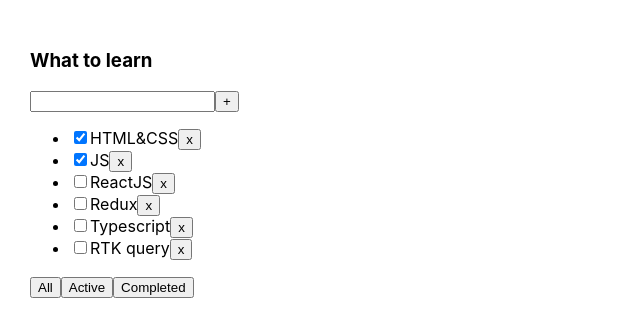
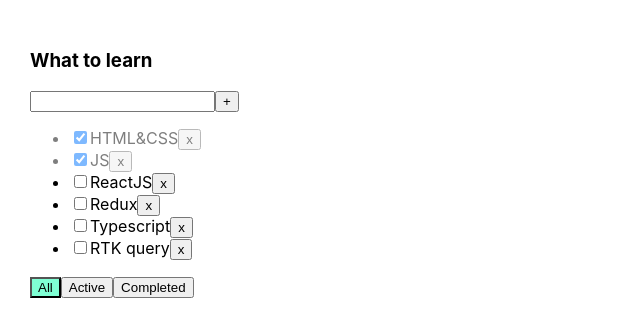
Before and after one commit to Alexander-Kurochko/sprint_1-lesson_1-React-__todolist, a React (Create React App) app: page / in a window 1280 px wide. Shown: the top 336 px of the page, without its empty margins (0-640 px from the left). Built offline with nearby package versions, Linux system fonts and the light colour scheme.

Commit message:
sprint_1-lesson_4(React) Сделали условие для правильного добавления таски, поработали со стилями

```diff
--- a/src/App.css
+++ b/src/App.css
@@ -6,3 +6,19 @@
 .App > div {
   margin-right: 50px;
 }
+
+.error {
+  border: red 1px solid
+}
+
+.error-message {
+  color: red
+}
+
+.active-filter {
+  background-color: aquamarine;
+}
+
+.id-done {
+  opacity: 0.5;
+}
--- a/src/App.tsx
+++ b/src/App.tsx
@@ -38,8 +38,12 @@ function App() {
         setTasks(newTasks)
     }
 
-    function changeFilter(value: FilterValuesType) {
-        setFilter(value)
+    function changeStatus(taskId: string, isDone: boolean) {
+        let task = tasks.find(t => t.id === taskId)
+        if (task) {
+            task.isDone = isDone
+        }
+        setTasks([...tasks])
     }
 
     let tasksForTodolist = tasks
@@ -50,6 +54,10 @@ function App() {
         tasksForTodolist = tasks.filter(t => t.isDone === false)
     }
 
+    function changeFilter(value: FilterValuesType) {
+        setFilter(value)
+    }
+
     return (
         <div className="App">
             <Todolist title="What to learn"
@@ -57,6 +65,8 @@ function App() {
                       removeTasks={removeTasks}
                       changeFilter={changeFilter}
                       addTask={addTasks}
+                      changeTasksStatus={changeStatus}
+                      filter={filter}
             />
         </div>
     )
--- a/src/component/Todolist.tsx
+++ b/src/component/Todolist.tsx
@@ -8,11 +8,14 @@ type PropsType = {
     removeTasks: (id: string) => void
     changeFilter: (value: FilterValuesType) => void
     addTask: (title: string) => void
+    changeTasksStatus: (taskId: string, isDone: boolean) => void
+    filter: FilterValuesType
 }
 
-export const Todolist = ({title, tasks, removeTasks, changeFilter, addTask}: PropsType) => {
+export const Todolist = ({title, tasks, removeTasks, changeFilter, addTask, changeTasksStatus, filter}: PropsType) => {
 
     const [newTaskTitel, setNewTaskTitel] = useState('')
+    const [error, setError] = useState <string | null> (null)
 
     const onNewTitleChangeHandler = (e: ChangeEvent<HTMLInputElement>) => {
         setNewTaskTitel(e.currentTarget.value)
@@ -20,20 +23,32 @@ export const Todolist = ({title, tasks, removeTasks, changeFilter, addTask}: Pro
 
     const onKeyDownHendler = (e: KeyboardEvent<HTMLInputElement>) => {
         /*console.log(e)*/
-        if (e.code === 'Enter' && e.shiftKey) {
+        setError(null)
+        if (e.code === 'Enter' && e.shiftKey && newTaskTitel.trim() !== '') {
             addTask(newTaskTitel)
             setNewTaskTitel('')
         }
     }
 
     const addTasks = () => {
-        addTask(newTaskTitel)
-        setNewTaskTitel('')
+        if (newTaskTitel.trim() !== '') {
+            addTask(newTaskTitel.trim())
+            setNewTaskTitel('')
+        } else {
+            setError('Title if required')
+        }
     }
 
     const onAllClickHandler = () => changeFilter('all')
     const onActiveClickHandler = () => changeFilter('active')
     const onCompletedClickHandler = () => changeFilter('completed')
+
+    const onRemoveTasksHandler = (id: string) => {
+        removeTasks(id)
+    }
+    const onChangeHandler = (taskId: string, isDone: boolean) => {
+        changeTasksStatus(taskId, isDone)
+    }
 
     return (
         <div>
@@ -41,20 +56,25 @@ export const Todolist = ({title, tasks, removeTasks, changeFilter, addTask}: Pro
             <div>
                 <input value={newTaskTitel}
                        onChange={onNewTitleChangeHandler}
-                       onKeyDown={onKeyDownHendler} />
+                       onKeyDown={onKeyDownHendler}
+                       className={error ? 'error' : ''}
+                />
                 <button onClick={addTasks}>+</button>
+                {error && <div className={'error-message'}>{error}</div>}
             </div>
             {!tasks.length
                 ? <p>Not tasks</p>
                 : (
                     <ul>
                         {tasks.map((t, index) => {
-                            const onRemoveHandler = () => removeTasks(t.id)
+                                /*const onRemoveHandler = () => removeTasks(t.id)*/
                                 return (
-                                    <li key={t.id}>
-                                        <input type="checkbox" checked={t.isDone}/>
+                                    <li key={t.id} className={t.isDone ? 'id-done' : ''}>
+                                        <input type="checkbox"
+                                               onChange={() => onChangeHandler(t.id, !t.isDone)}
+                                               checked={t.isDone}/>
                                         <span>{t.title}</span>
-                                        <button onClick={onRemoveHandler}>x
+                                        <button onClick={() => onRemoveTasksHandler(t.id)}>x
                                         </button>
                                     </li>
                                 )
@@ -71,9 +91,12 @@ export const Todolist = ({title, tasks, removeTasks, changeFilter, addTask}: Pro
                 <Button title={'Active'} onClick={() => changeFilter('active')}/>
                 <Button title={'Completed'} onClick={() => changeFilter('completed')}/>    */}
 
-                <button onClick={onAllClickHandler}>All</button>
-                <button onClick={onActiveClickHandler}>Active</button>
-                <button onClick={onCompletedClickHandler}>Completed</button>
+                <button className={filter === 'all' ? 'active-filter' : ''}
+                        onClick={onAllClickHandler}>All</button>
+                <button className={filter === 'active' ? 'active-filter' : ''}
+                        onClick={onActiveClickHandler}>Active</button>
+                <button className={filter === 'completed' ? 'active-filter' : ''}
+                        onClick={onCompletedClickHandler}>Completed</button>
             </div>
         </div>
     )
```
